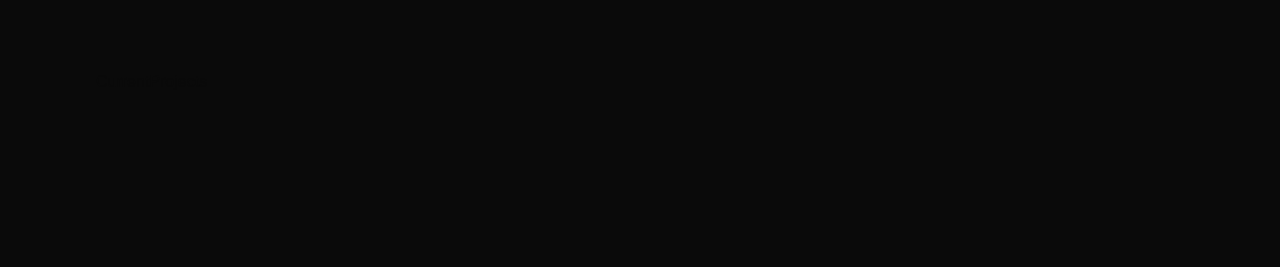
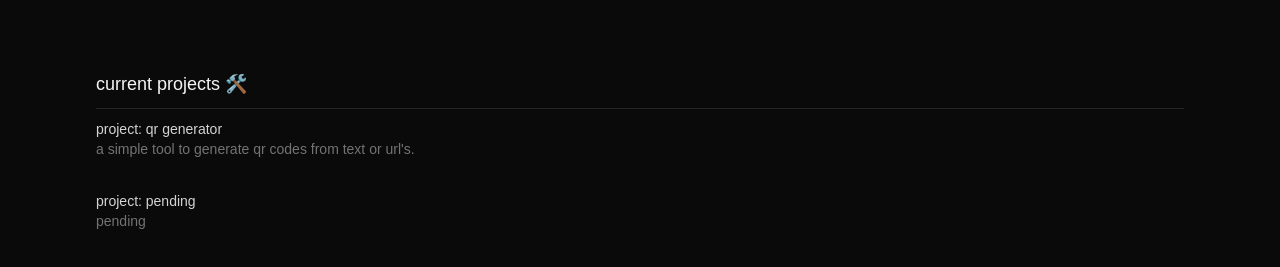
Before and after one commit to gokm8/portfolio-v2, a Next.js app: page / in a window 1280 px wide. Shown: the part 993-1260 px from the top of the page. Before the commit the page ends 1191 px from the top, so only its background shows below. Built offline with nearby package versions, Linux system fonts and the light colour scheme.

Commit message:
implement CurrentProjects component

```diff
--- a/src/app/components/CurrentProjects.tsx
+++ b/src/app/components/CurrentProjects.tsx
@@ -1,8 +1,32 @@
 import React from 'react'
 
 function CurrentProjects() {
+  const currentProjectsData = [
+    {
+      title: 'project: qr generator',
+      description: "a simple tool to generate qr codes from text or url's."
+    },
+    {
+      title: 'project: pending',
+      description: 'pending'
+    }
+  ]
+
   return (
-    <div>CurrentProjects</div>
+    <div>
+      <h2 className='text-lg text-neutral-100'>current projects 🛠️</h2>
+      <hr className='my-2.5 h-px border-0 bg-neutral-800' />
+
+      {/* current projects data */}
+      {currentProjectsData.map((data, index) => (
+        <div key={index} className='mb-8'>
+          <div className='flex flex-col'>
+            <h3 className='text-sm text-neutral-300'>{data.title}</h3>
+            <p className='text-sm text-neutral-500'>{data.description}</p>
+          </div>
+        </div>
+      ))}
+    </div>
   )
 }
 
--- a/src/app/page.tsx
+++ b/src/app/page.tsx
@@ -8,22 +8,12 @@ import CurrentProjects from './components/CurrentProjects'
 
 function Home() {
   return (
-    <section className='py-16'>
-      <div className='container'>
-        <div className='mb-10'>
-          <Introduction />
-        </div>
-        <div className='mb-10'>
-          <Education />
-        </div>
-        <div className='mb-10'>
-          <Technologies />
-        </div>
-        <div className='mb-10'>
-          <CurrentProjects />
-        </div>
-      </div>
-    </section>
+    <div className='container space-y-10 py-16'>
+      <Introduction />
+      <Education />
+      <Technologies />
+      <CurrentProjects />
+    </div>
   )
 }
 
```
